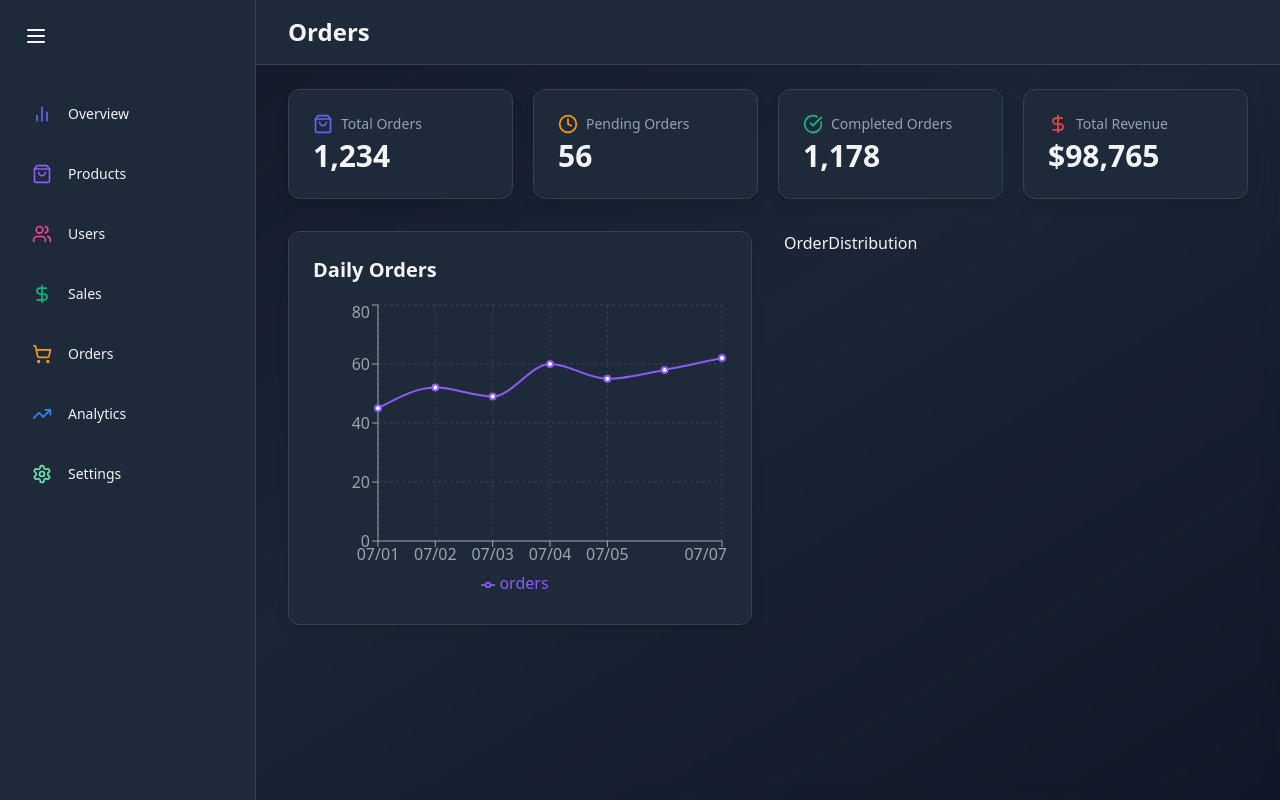
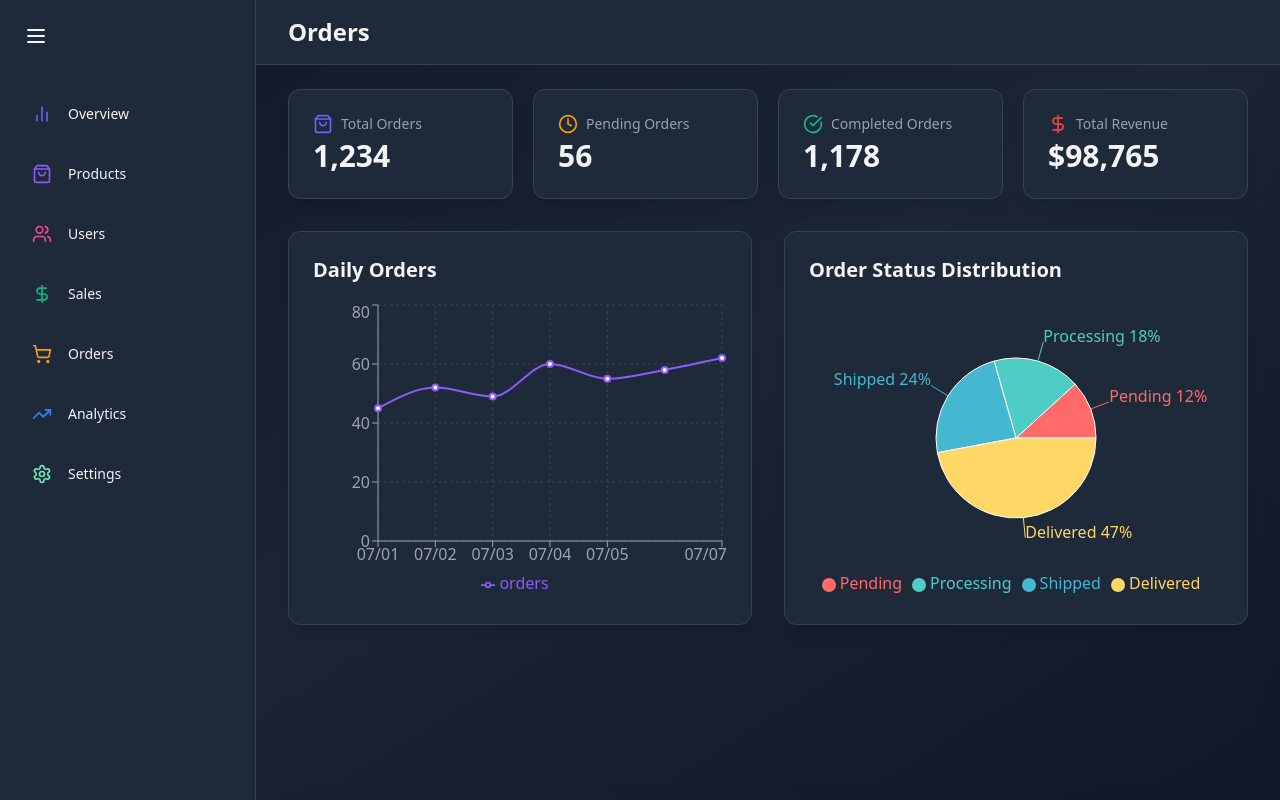
Before and after one commit to souravmanikandan/react-admin-dashboard, a React (Vite) app: page /orders in a window 1280 px wide. Built offline with nearby package versions, Linux system fonts and the light colour scheme.

Commit message:
OrderDistribution

```diff
--- a/src/components/orders/OrderDistribution.jsx
+++ b/src/components/orders/OrderDistribution.jsx
@@ -1,8 +1,51 @@
-import React from 'react'
+import { motion } from "framer-motion";
+import { PieChart, Pie, Cell, ResponsiveContainer, Tooltip, Legend } from "recharts";
+
+const orderStatusData = [
+	{ name: "Pending", value: 30 },
+	{ name: "Processing", value: 45 },
+	{ name: "Shipped", value: 60 },
+	{ name: "Delivered", value: 120 },
+];
+const COLORS = ["#FF6B6B", "#4ECDC4", "#45B7D1", "#FED766", "#2AB7CA"];
 
 const OrderDistribution = () => {
   return (
-    <div>OrderDistribution</div>
+    <motion.div
+      className='bg-gray-800 bg-opacity-50 backdrop-blur-md shadow-lg rounded-xl p-6 border border-gray-700'
+      initial={{ opacity: 0, y: 20 }}
+      animate={{ opacity: 1, y: 0 }}
+      transition={{ delay: 0.3 }}
+    >
+      <h2 className='text-xl font-semibold text-gray-100 mb-4'>Order Status Distribution</h2>
+			<div style={{ width: "100%", height: 300 }}>
+				<ResponsiveContainer>
+					<PieChart>
+						<Pie
+							data={orderStatusData}
+							cx='50%'
+							cy='50%'
+							outerRadius={80}
+							fill='#8884d8'
+							dataKey='value'
+							label={({ name, percent }) => `${name} ${(percent * 100).toFixed(0)}%`}
+						>
+							{orderStatusData.map((entry, index) => (
+								<Cell key={`cell-${index}`} fill={COLORS[index % COLORS.length]} />
+							))}
+						</Pie>
+						<Tooltip
+							contentStyle={{
+								backgroundColor: "rgba(31, 41, 55, 0.8)",
+								borderColor: "#4B5563",
+							}}
+							itemStyle={{ color: "#E5E7EB" }}
+						/>
+						<Legend />
+					</PieChart>
+				</ResponsiveContainer>
+			</div>
+    </motion.div>
   )
 }
 
```
